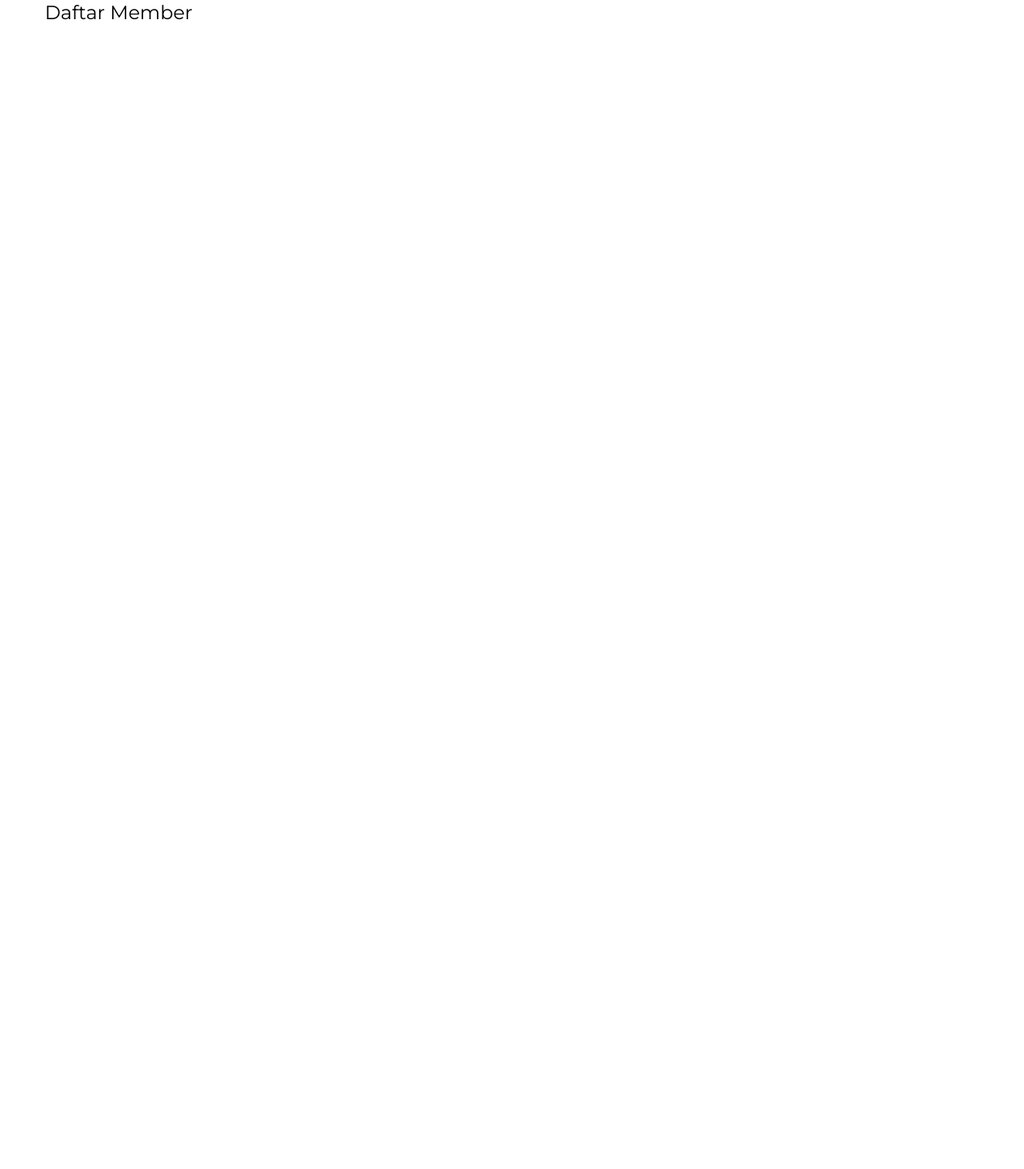
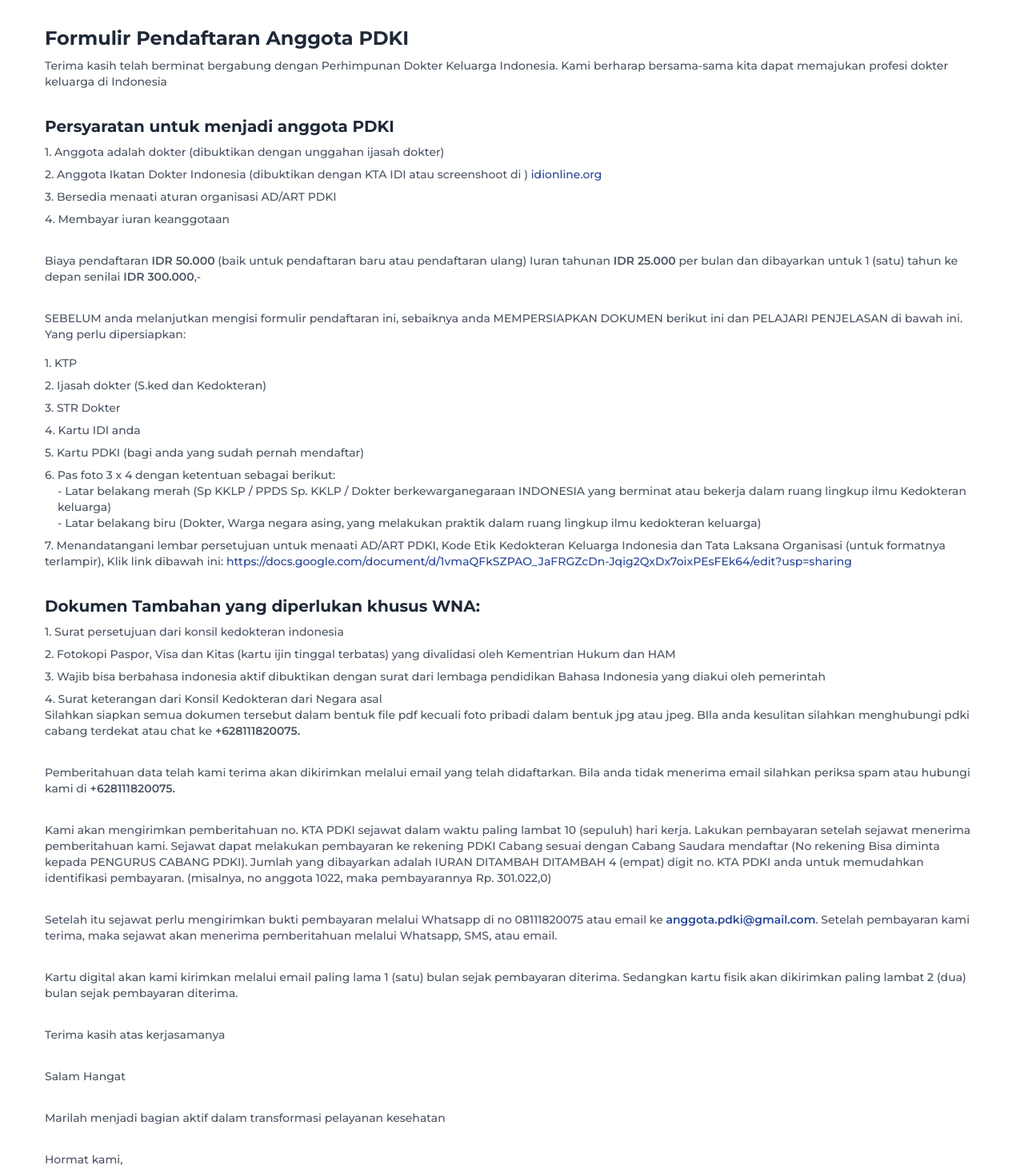
Before and after one commit to adenkesuma/PDKI-frontend, a Next.js app: page /en/register-member in a window 1280 px wide. Shown: the top 1462 px of the page at 80% size. Before the commit the page ends 800 px from the top, so only its background shows below. Built offline with nearby package versions, Linux system fonts and the light colour scheme.

Commit message:
add register member information

```diff
--- a/src/app/[locale]/register-member/page.tsx
+++ b/src/app/[locale]/register-member/page.tsx
@@ -1,9 +1,113 @@
-import React from 'react'
+import Link from "next/link"
 
 const RegisterMember = () => {
   return (
-    <main>
-        <h2 className="text-2xl">Daftar Member</h2>
+    <main className="my-8">
+      <h1 className="text-2xl font-bold text-gray-800 mb-2">Formulir Pendaftaran Anggota PDKI</h1>
+      <p className="lg:text-sm text-xs font-medium text-gray-600">
+        Terima kasih telah berminat bergabung dengan Perhimpunan Dokter Keluarga Indonesia. Kami berharap bersama-sama kita dapat memajukan profesi dokter keluarga di Indonesia
+      </p>
+
+      <div className="mt-4 lg:mt-8">
+        <h2 className="text-xl font-bold text-gray-800 mb-2">Persyaratan untuk menjadi anggota PDKI</h2>
+        <ul className="flex flex-col gap-2">
+          <li className="lg:text-sm text-xs font-medium text-gray-600">1. Anggota adalah dokter {'(dibuktikan dengan unggahan ijasah dokter)'}</li>
+          <li className="lg:text-sm text-xs font-medium text-gray-600">2. Anggota Ikatan Dokter Indonesia {'(dibuktikan dengan KTA IDI atau screenshoot di )'}
+            <Link href="https://idionline.org/" className="text-[#274698]"> idionline.org</Link>
+          </li>
+          <li className="lg:text-sm text-xs font-medium text-gray-600">3. Bersedia menaati aturan organisasi {'AD/ART PDKI'}</li>
+          <li className="lg:text-sm text-xs font-medium text-gray-600">4. Membayar iuran keanggotaan</li>
+        </ul>
+      </div>
+
+      <p className="mt-4 lg:mt-8 lg:text-sm text-xs font-medium text-gray-600">
+        Biaya pendaftaran <span className="font-semibold">IDR 50.000</span> (baik untuk pendaftaran baru atau pendaftaran ulang)
+        Iuran tahunan <span className="font-semibold">IDR 25.000</span> per bulan dan dibayarkan untuk 1 (satu) tahun ke
+        depan senilai <span className="font-semibold">IDR 300.000</span>,-
+      </p>
+
+      <p className="mt-4 lg:mt-8 lg:text-sm text-xs font-medium text-gray-600">
+        SEBELUM anda melanjutkan mengisi formulir pendaftaran ini, sebaiknya anda MEMPERSIAPKAN DOKUMEN berikut  ini dan PELAJARI PENJELASAN di bawah ini.
+        Yang perlu dipersiapkan:
+      </p>
+
+      <ul className="flex flex-col gap-2 mt-4">
+        <li className="lg:text-sm text-xs font-medium text-gray-600">1. KTP</li>
+        <li className="lg:text-sm text-xs font-medium text-gray-600">2. Ijasah dokter (S.ked dan Kedokteran)</li>
+        <li className="lg:text-sm text-xs font-medium text-gray-600">3. STR Dokter</li>
+        <li className="lg:text-sm text-xs font-medium text-gray-600">4. Kartu IDI anda</li>
+        <li className="lg:text-sm text-xs font-medium text-gray-600">5. Kartu PDKI (bagi anda yang sudah pernah mendaftar)</li>
+        <li className="lg:text-sm text-xs font-medium text-gray-600">6. Pas foto 3 x 4 dengan ketentuan sebagai berikut:
+          <ul className="pl-4">
+            <li>
+              - Latar belakang merah (Sp KKLP / PPDS Sp. KKLP / Dokter berkewarganegaraan INDONESIA yang berminat atau bekerja dalam ruang lingkup ilmu Kedokteran keluarga)
+            </li>
+            <li>
+              - Latar belakang biru (Dokter, Warga negara asing, yang melakukan praktik dalam ruang lingkup ilmu kedokteran keluarga)
+            </li>
+          </ul>
+        </li>
+        <li className="lg:text-sm text-xs font-medium text-gray-600">
+          7. Menandatangani lembar persetujuan untuk menaati AD/ART PDKI, Kode Etik Kedokteran Keluarga Indonesia dan Tata Laksana Organisasi (untuk formatnya terlampir),
+          Klik link dibawah ini:
+          <Link href="https://docs.google.com/document/d/1vmaQFkSZPAO_JaFRGZcDn-Jqig2QxDx7oixPEsFEk64/edit?usp=sharing" className="text-[#274698]"> https://docs.google.com/document/d/1vmaQFkSZPAO_JaFRGZcDn-Jqig2QxDx7oixPEsFEk64/edit?usp=sharing</Link>
+        </li>
+      </ul>
+
+      <div className="mt-4 lg:mt-8">
+        <h2 className="text-xl font-bold text-gray-800 mb-2">
+          Dokumen Tambahan yang diperlukan khusus WNA:
+        </h2>
+        <ul className="flex flex-col gap-2">
+          <li className="lg:text-sm text-xs font-medium text-gray-600">1. Surat persetujuan dari konsil kedokteran indonesia</li>
+          <li className="lg:text-sm text-xs font-medium text-gray-600">2. Fotokopi Paspor, Visa dan Kitas (kartu ijin tinggal terbatas) yang divalidasi oleh Kementrian Hukum dan HAM</li>
+          <li className="lg:text-sm text-xs font-medium text-gray-600">3. Wajib bisa berbahasa indonesia aktif dibuktikan dengan surat dari lembaga pendidikan Bahasa Indonesia yang diakui oleh pemerintah</li>
+          <li className="lg:text-sm text-xs font-medium text-gray-600">4. Surat keterangan dari Konsil Kedokteran dari Negara asal</li>
+        </ul>
+      </div>
+
+      <p className="lg:text-sm text-xs font-medium text-gray-600">
+        Silahkan siapkan semua dokumen tersebut dalam bentuk file pdf kecuali foto pribadi dalam bentuk jpg atau jpeg. BIla anda kesulitan silahkan menghubungi pdki cabang terdekat atau chat ke <span className="font-semibold">+628111820075.</span>
+      </p>
+
+      <p className="lg:text-sm text-xs font-medium text-gray-600 mt-4 lg:mt-8">
+        Pemberitahuan data telah kami terima akan dikirimkan melalui email yang telah didaftarkan. Bila anda tidak menerima email silahkan periksa spam atau hubungi kami di <span className="font-semibold">+628111820075.</span>
+      </p>
+
+      <p className="lg:text-sm text-xs font-medium text-gray-600 mt-4 lg:mt-8">
+        Kami akan mengirimkan pemberitahuan no. KTA PDKI sejawat dalam waktu paling lambat 10 (sepuluh) hari kerja. Lakukan pembayaran setelah sejawat menerima pemberitahuan kami. Sejawat dapat melakukan pembayaran ke rekening  PDKI Cabang sesuai dengan Cabang Saudara mendaftar (No rekening Bisa diminta kepada PENGURUS CABANG PDKI). Jumlah yang dibayarkan adalah IURAN DITAMBAH DITAMBAH 4 (empat) digit no. KTA PDKI anda untuk memudahkan identifikasi pembayaran. (misalnya, no anggota 1022, maka pembayarannya Rp. 301.022,0)
+      </p>
+
+      <p className="lg:text-sm text-xs font-medium text-gray-600 mt-4 lg:mt-8">
+        Setelah itu sejawat perlu mengirimkan bukti pembayaran melalui Whatsapp di no 08111820075 atau email ke <span className="font-semibold text-[#274698]">anggota.pdki@gmail.com</span>. Setelah pembayaran kami terima, maka sejawat akan menerima pemberitahuan melalui Whatsapp, SMS, atau email.
+      </p>
+
+      <p className="lg:text-sm text-xs font-medium text-gray-600 mt-4 lg:mt-8">
+        Kartu digital akan kami kirimkan melalui email paling lama 1 (satu) bulan sejak pembayaran diterima. Sedangkan kartu fisik akan dikirimkan paling lambat 2 (dua) bulan sejak pembayaran diterima.
+      </p>
+
+      <p className="lg:text-sm text-xs font-medium text-gray-600 mt-4 lg:mt-8">
+        Terima kasih atas kerjasamanya
+      </p>
+
+      <p className="lg:text-sm text-xs font-medium text-gray-600 mt-4 lg:mt-8">
+        Salam Hangat
+      </p>
+
+      <p className="lg:text-sm text-xs font-medium text-gray-600 mt-4 lg:mt-8">
+        Marilah menjadi bagian aktif dalam transformasi pelayanan kesehatan
+      </p>
+
+      <p className="lg:text-sm text-xs font-medium text-gray-600 mt-4 lg:mt-8">
+        Hormat kami,<br />
+        Pengurus Pusat PDKi
+      </p>
+
+      <div className="flex justify-end items-center mt-4 lg:mt-8">
+        <Link href="/register-member/form" className="py-3 px-6 rounded-lg bg-[#274698] text-white">
+          Lanjut
+        </Link>
+      </div>
     </main>
   )
 }
```
